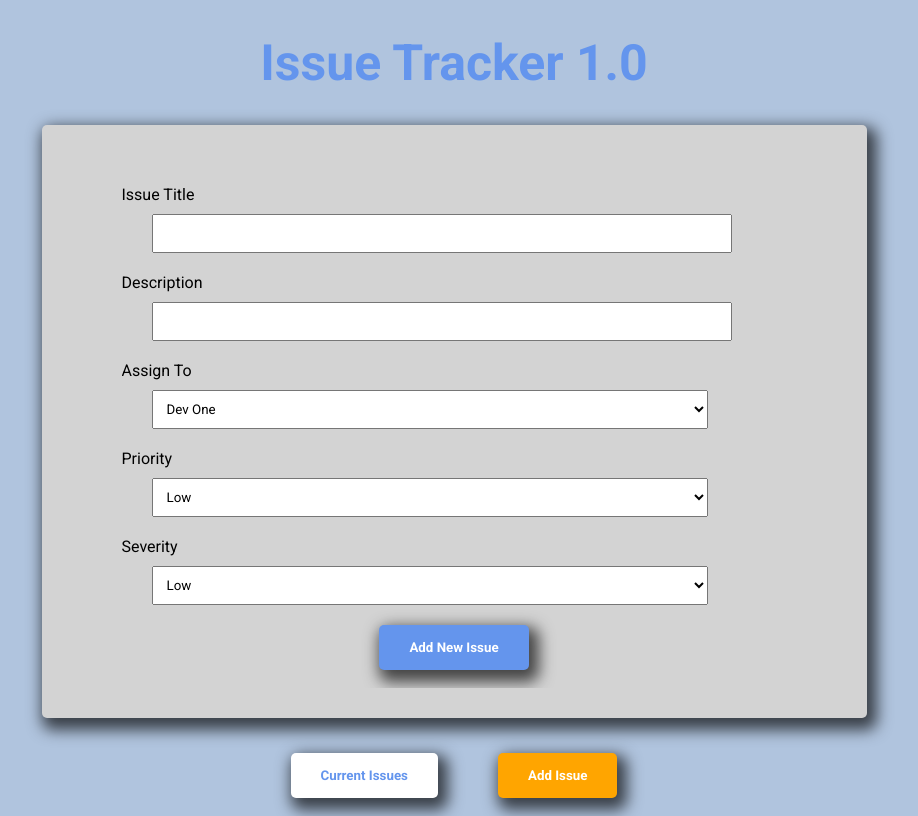
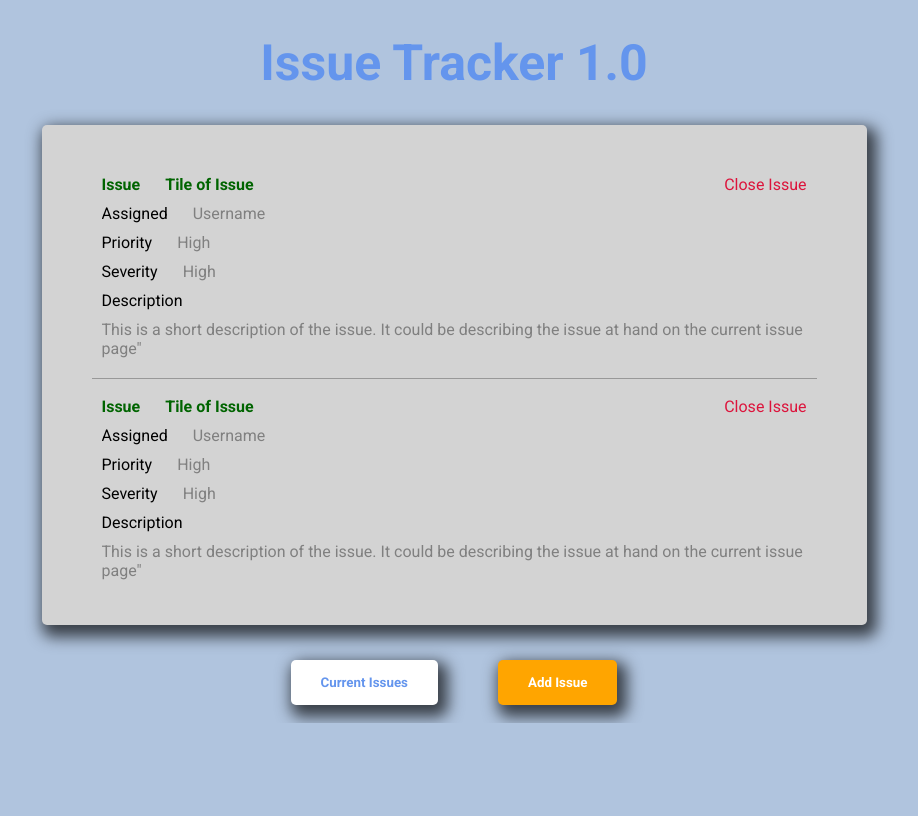
Before and after one commit to nabilk11/react-issue-tracker, a React (Create React App) app: page / in a window 1280 px wide. Shown: the whole page, without its empty margins (186-1104 px from the left). Built offline with nearby package versions, Linux system fonts and the light colour scheme.

Commit message:
created current issue page ui and styling.

```diff
--- a/src/App.css
+++ b/src/App.css
@@ -20,6 +20,9 @@ h1{
   -webkit-box-shadow: 5px 7px 15px 5px rgba(0,0,0,0.68);
   box-shadow: 5px 7px 15px 5px rgba(0,0,0,0.68);
   padding: 40px 50px 30px;
+  max-height: 525px;
+  overflow-x: hidden;
+  overflow-y: scroll;
 }
 
 .view-button {
--- a/src/App.jsx
+++ b/src/App.jsx
@@ -5,7 +5,7 @@ import CurrentIssue from './components/CurrentIssue/CurrentIssue';
 import './App.css';
 
 function App() {
-  const [addIssue, setAddIssue] = useState(true)
+  const [addIssue, setAddIssue] = useState(false)
   return (
     <div className="App">
       <h1>Issue Tracker 1.0</h1>
--- a/src/components/AddIssue/AddIssue.jsx
+++ b/src/components/AddIssue/AddIssue.jsx
@@ -16,7 +16,7 @@ export default function AddIssue() {
         </label>
     <label htmlFor="">
         Description
-        <input type="text" />
+        <input placeholder="Description of Issue" type="text" />
         </label>
         <label htmlFor="">
             Assign To
--- a/src/components/CurrentIssue/CurrentIssue.jsx
+++ b/src/components/CurrentIssue/CurrentIssue.jsx
@@ -7,8 +7,46 @@ export default function CurrentIssue() {
 
   return (
   <div className="current-issue">
+      <div className="indv-issue">
+      <p className="issue-title">Issue<span>Tile of Issue</span></p>
+          <p className="close-issue">Close Issue</p>
+          <p>Assigned<span>Username</span></p>
+          <p>Priority<span>High</span></p>
+          <p>Severity<span>High</span></p>
+          <p>Description</p>
+          <p className="description-text">
+              This is a short description of the issue.
+              It could be describing the issue at hand on the current issue page"
+          </p>
+          <hr />
+      </div>
+      <div className="indv-issue">
+      <p className="issue-title">Issue<span>Tile of Issue</span></p>
+          <p className="close-issue">Close Issue</p>
+          <p>Assigned<span>Username</span></p>
+          <p>Priority<span>High</span></p>
+          <p>Severity<span>High</span></p>
+          <p>Description</p>
+          <p className="description-text">
+              This is a short description of the issue.
+              It could be describing the issue at hand on the current issue page"
+          </p>
+          <hr />
+      </div>
+      <div className="indv-issue">
+      <p className="issue-title">Issue<span>Tile of Issue</span></p>
+          <p className="close-issue">Close Issue</p>
+          <p>Assigned<span>Username</span></p>
+          <p>Priority<span>High</span></p>
+          <p>Severity<span>High</span></p>
+          <p>Description</p>
+          <p className="description-text">
+              This is a short description of the issue.
+              It could be describing the issue at hand on the current issue page"
+          </p>
+          <hr />
+      </div>
+  </div>
 
-
-  </div>
   )
 }
--- a/src/components/CurrentIssue/currentissue.css
+++ b/src/components/CurrentIssue/currentissue.css
@@ -0,0 +1,66 @@
+.current-issue {
+    max-height: 430px;
+    overflow: hidden;
+    overflow-y: scroll;
+}
+
+
+.current-issue p {
+    text-align: left;
+    color: black;
+    margin: 10px 10px;
+}
+
+.current-issue p span {
+    color: gray;
+    display: inline;
+    margin-left: 25px;
+
+}
+
+.current-issue .issue-title,
+.current-issue .issue-title span {
+    font-weight: bolder;
+    color: darkgreen;
+}
+
+.current-issue p span,
+.current-issue .description-text {
+    color: gray;
+}
+
+.current-issue .indv-issue {
+    position: relative;
+}
+
+.current-issue .close-issue {
+    position: absolute;
+    top:0;
+    right: 0;
+    color: crimson;
+}
+
+.current-issue hr {
+    border: none;
+    background: #989898;
+    height: 1px;
+    margin-top: 20px;
+}
+
+.current-issue::-webkit-scrollbar-track
+{
+	-webkit-box-shadow: inset 0 0 6px rgba(0,0,0,0.3);
+	background-color: #F5F5F5;
+}
+
+.current-issue::-webkit-scrollbar
+{
+	width: 8px;
+	background-color: #F5F5F5;
+}
+
+.current-issue::-webkit-scrollbar-thumb
+{
+	-webkit-box-shadow: inset 0 0 6px rgba(0,0,0,.3);
+	background-color: cornflowerblue;
+}
```
